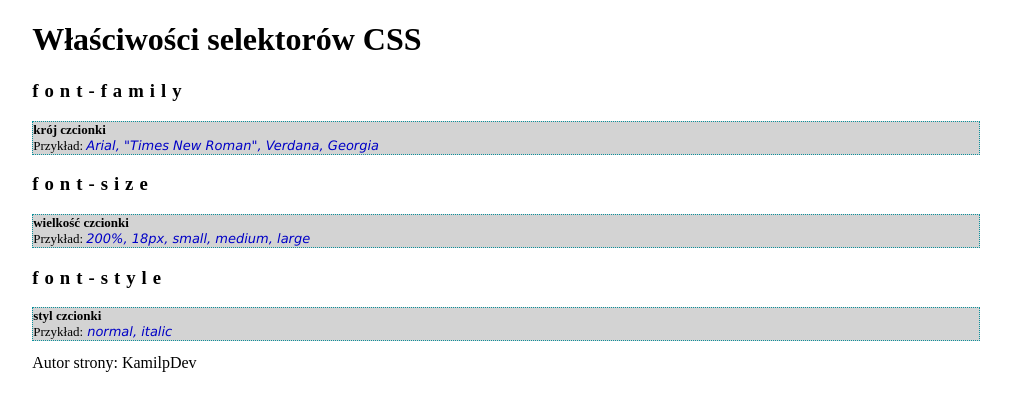
After one commit to sorennx/django_website, a Django app: page /projects/uniprojects/other/css-selectors/ in a window 1280 px wide. The commit adds this page. Shown: the top 411 px of the page, without its empty margins (39-1050 px from the left). Run offline with Django 4.2, Linux system fonts and the light colour scheme.

Commit message:
v0.4.1 - added lab with css

```diff
--- a/django_website/urls.py
+++ b/django_website/urls.py
@@ -36,5 +36,6 @@ urlpatterns = [
     re_path(r'^projects/uniprojects/tablesandforms/forms', include('ws_test1.urls')),
     re_path(r'^projects/uniprojects/pizzacreator/', include('ws_test1.urls')),
     re_path(r'^projects/uniprojects/other/maths/',include('ws_test1.urls')),
+    re_path(r'^projects/uniprojects/other/css-selectors/', include('ws_test1.urls')),
 
 ]
--- /dev/null
+++ b/static/uniprojects/other/css/css-selectors_style.css
@@ -0,0 +1,39 @@
+#footer
+{
+    all: initial;
+    margin-top: 100px;
+    margin-left: 5%;
+
+}
+
+h1, h3, p
+{
+    margin-left: 5%;
+
+}
+
+p
+{
+    background: lightgrey;
+    border: 1px dotted rgb(12,145,156);
+    margin-right: 20%;
+}
+
+em
+{
+    font-family: "Verdana", serif;
+    font-size: small;
+    color: #0000c6;
+}
+
+
+.property
+{
+    letter-spacing: 6px;
+}
+
+.description
+{
+    font-family: Georgia serif;
+    font-size: 13px;
+}
--- a/templates/main_page/uniprojects.html
+++ b/templates/main_page/uniprojects.html
@@ -6,6 +6,7 @@
         <li> <a href="/projects/uniprojects/tablesandforms" target="_blank" class="basic_link"> Tables and forms </a> </li>
         <li> <a href="/projects/uniprojects/pizzacreator" target="_blank" class="basic_link"> Pizza creator </a> </li>
         <li> <a href="/projects/uniprojects/other/maths" target="_blank" class="basic_link"> Maths stuff </a></li>
+        <li> <a href="/projects/uniprojects/other/css-selectors" target="_blank" class="basic_link"> CSS selectors </a></li>
     </ul>
 
 {% endblock %}
--- /dev/null
+++ b/templates/pai_page/other/css-selectors.html
@@ -0,0 +1,63 @@
+<!DOCTYPE html>
+<html lang="en">
+<head>
+    <meta charset="UTF-8">
+    <title>CSS Selectors</title>
+    {% load static %}
+    <link rel="stylesheet" href="{% static '/uniprojects/other/css/css-selectors_style.css' %}">
+</head>
+
+<body>
+    <div id="container">
+
+
+        <div id="header">
+
+           <h1>Właściwości selektorów CSS</h1>
+
+        </div>
+
+
+        <div id="content">
+
+            <h3 class="property">font-family</h3>
+
+
+            <p class="description">
+                <strong>krój czcionki</strong><br/>
+                Przykład: <em>Arial, "Times New Roman", Verdana, Georgia</em>
+            </p>
+
+
+            <h3 class="property"> font-size </h3>
+            <p class="description">
+                <strong>wielkość czcionki</strong></br>
+                Przykład: <em>200%, 18px, small, medium, large </em>
+            </p>
+
+            <h3 class="property">font-style</h3>
+
+            <p class="description">
+                <strong>styl czcionki</strong><br/>
+                Przykład:<em> normal, italic</em>
+            </p>
+
+            <p id="footer">
+                Autor strony: KamilpDev
+            </p>
+
+
+
+        </div>
+
+
+
+
+
+    </div>
+
+
+
+</body>
+
+</html>
--- a/ws_test1/urls.py
+++ b/ws_test1/urls.py
@@ -21,12 +21,13 @@ urlpatterns = [
     re_path(r'^projects/uniprojects/tablesandforms/tables$', views.tablesAndForms_tables, name='tablesandforms'),
     re_path(r'^projects/uniprojects/tablesandforms/forms$', views.tablesAndForms_forms, name='tablesandforms'),
 
+    #other stuff:
     re_path(r'^projects/uniprojects/pizzacreator/$', views.pizzaCreator,name='pizzacreator'),
     re_path(r'^projects/uniprojects/other/maths/$', views.mathsStuff, name='mathsstuff'),
-
+    re_path(r'^projects/uniprojects/other/css-selectors/$', views.cssSelectors, name='cssselectors'),
     #hobby projects:
     re_path(r'^projects/hobbyprojects/$', views.hobbyprojects, name='hobbyprojects'),
-    re_path(r'^projects/hobbyprojects/wordlepl$', views.wordlepl, name='hobbyprojects'),
+    re_path(r'^projects/hobbyprojects/wordlepl/$', views.wordlepl, name='hobbyprojects'),
 
 
 ]
--- a/ws_test1/views.py
+++ b/ws_test1/views.py
@@ -51,14 +51,17 @@ def tablesAndForms_tables(request):
 def tablesAndForms_forms(request):
     my_dict={"title:": "Tables and Froms - forms"}
     return render(request, 'pai_page/tablesandforms/formularze.html', my_dict)
-#pizza creator
+
+#other stuff
+def mathsStuff(request):
+    return render(request,'pai_page/other/maths.html', {})
+
+def cssSelectors(request):
+    return render(request,'pai_page/other/css-selectors.html', {})
 
 def pizzaCreator(request):
     return render(request, 'pai_page/pizzacreator/pizzacreator.html', {})
 
-#other
-def mathsStuff(request):
-    return render(request,'pai_page/other/maths.html',{})
 
 #hobby projects:
 def hobbyprojects(request):
```
